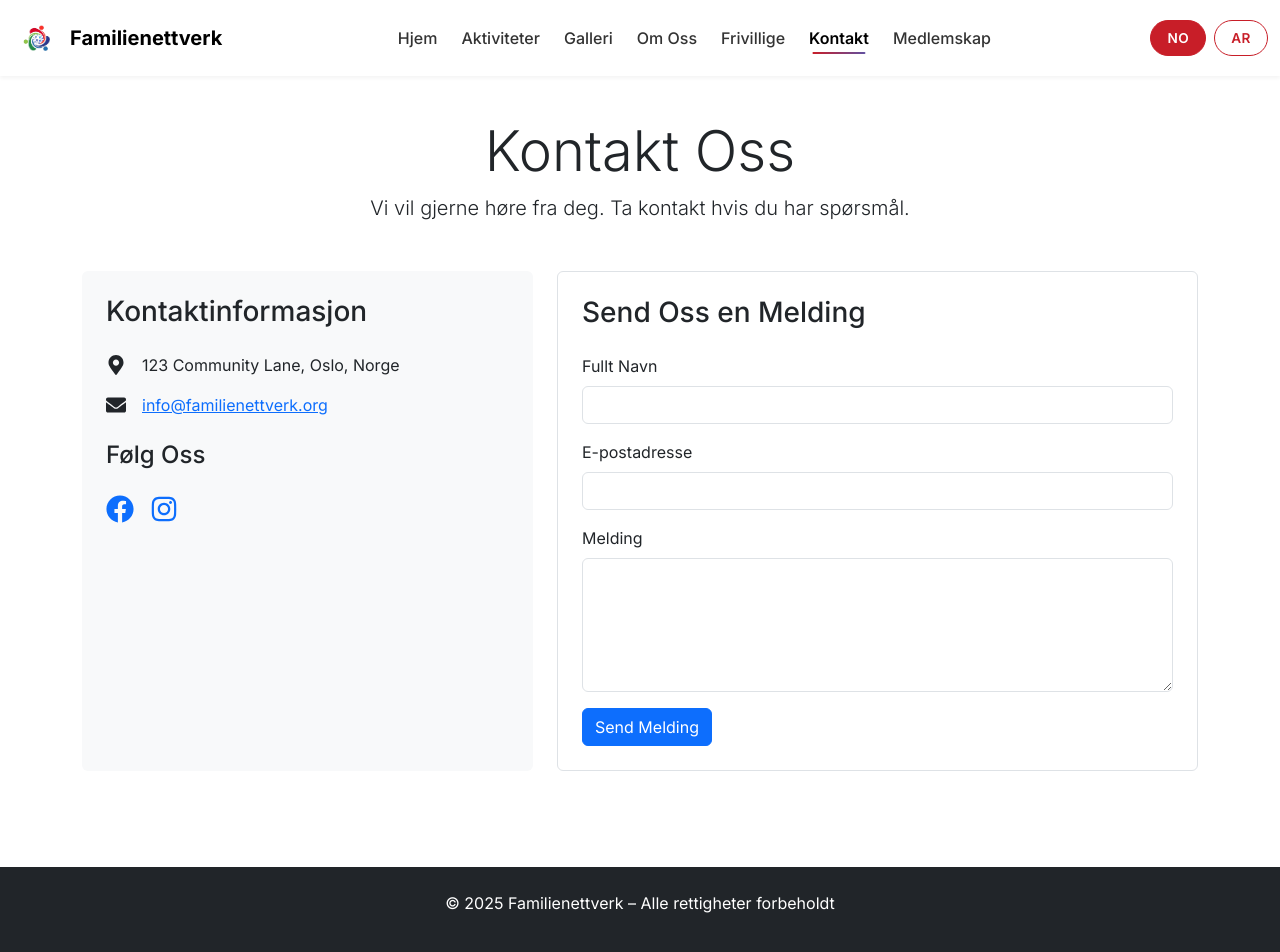
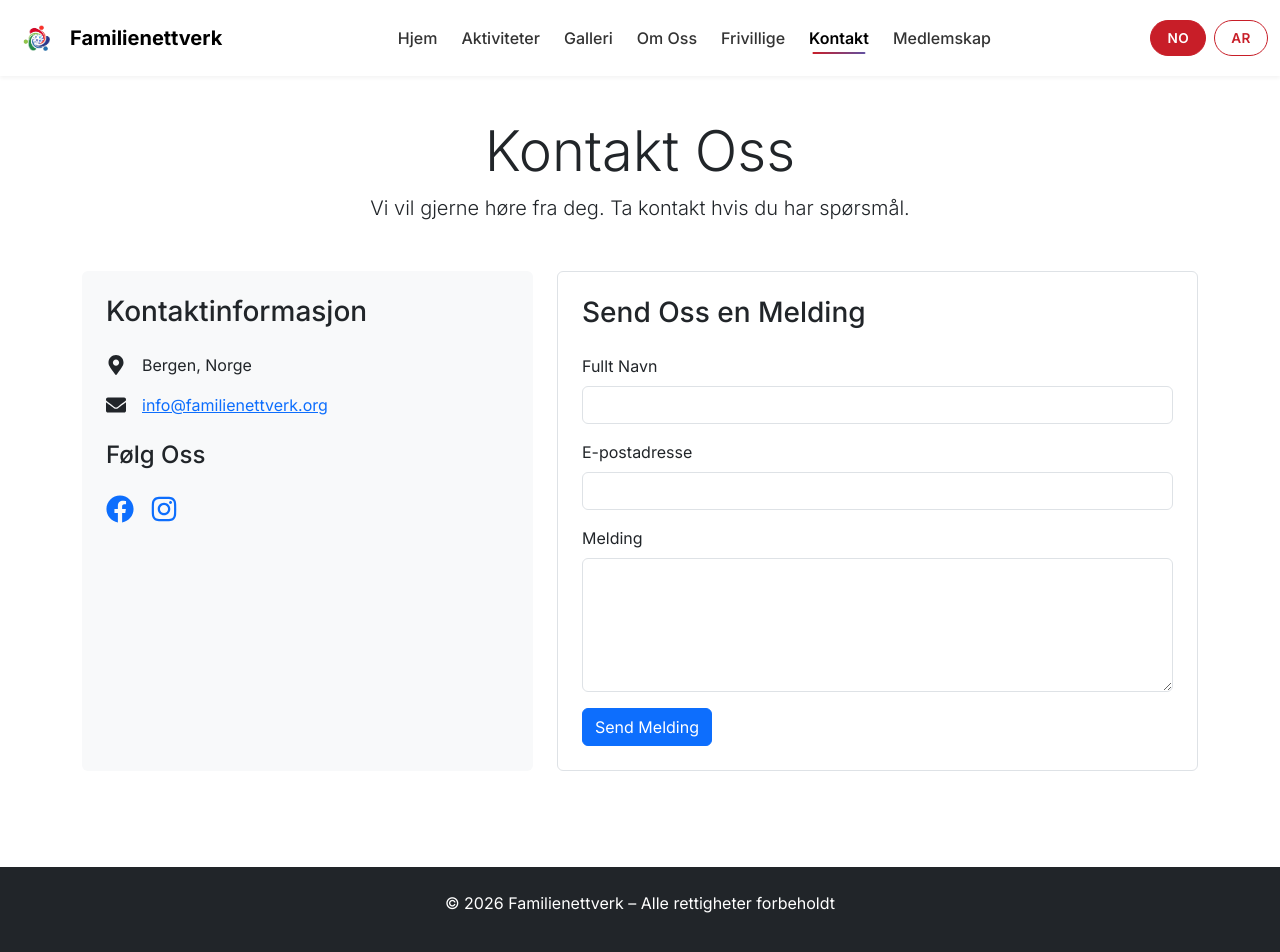
Before and after one commit to Bxbxr/familienettverk_react, a Next.js app: page /contact in a window 1280 px wide. Shown: the top 952 px of the page. Built offline with nearby package versions, Linux system fonts and the light colour scheme.

Commit message:
update ui

```diff
--- a/messages/ar.json
+++ b/messages/ar.json
@@ -94,7 +94,7 @@
     "title": "اتصل بنا",
     "subtitle": "نود أن نسمع منك. تواصل معنا إذا كان لديك أي أسئلة.",
     "infoTitle": "معلومات الاتصال",
-    "address": "123 Community Lane, أوسلو, النرويج",
+    "address": "بيرجن, النرويج",
     "followUs": "تابعنا",
     "formTitle": "أرسل لنا رسالة",
     "formName": "الاسم الكامل",
--- a/messages/no.json
+++ b/messages/no.json
@@ -94,7 +94,7 @@
     "title": "Kontakt Oss",
     "subtitle": "Vi vil gjerne høre fra deg. Ta kontakt hvis du har spørsmål.",
     "infoTitle": "Kontaktinformasjon",
-    "address": "123 Community Lane, Oslo, Norge",
+    "address": "Bergen, Norge",
     "followUs": "Følg Oss",
     "formTitle": "Send Oss en Melding",
     "formName": "Fullt Navn",
--- a/src/components/AppFooter.tsx
+++ b/src/components/AppFooter.tsx
@@ -3,7 +3,7 @@ export default function AppFooter() {
   return (
     <footer className="bg-dark text-white text-center p-4 mt-5">
       <div className="container">
-        <p>&copy; 2025 Familienettverk – Alle rettigheter forbeholdt</p>
+        <p>&copy; 2026 Familienettverk – Alle rettigheter forbeholdt</p>
       </div>
     </footer>
   );
```
